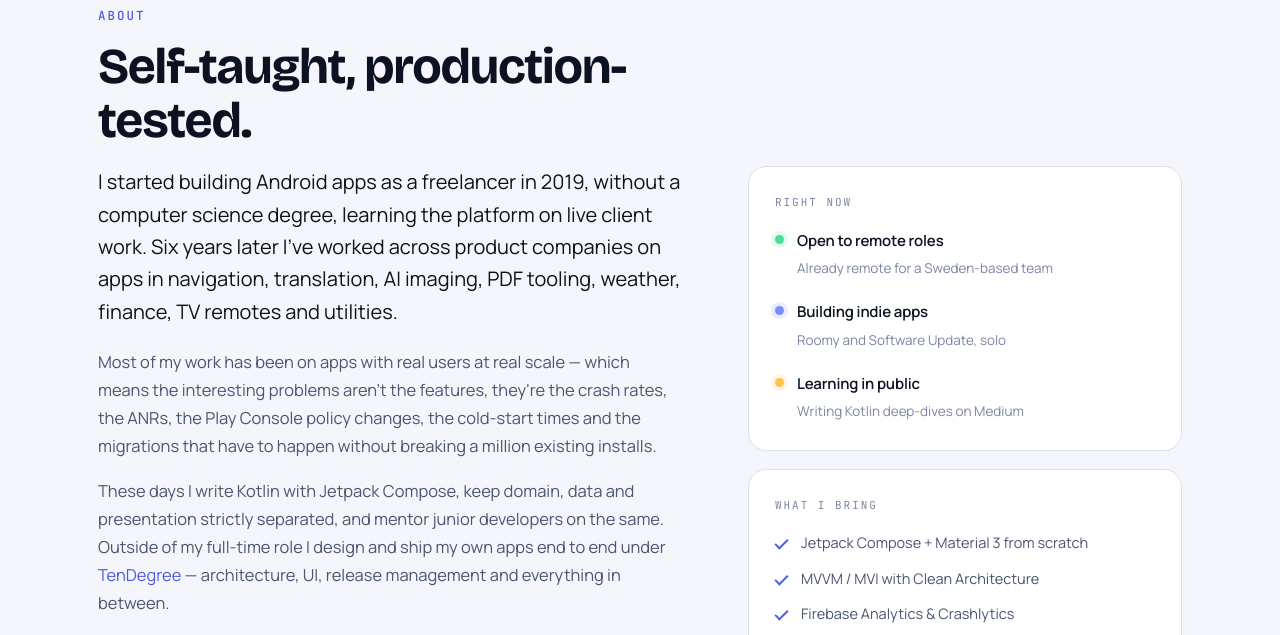
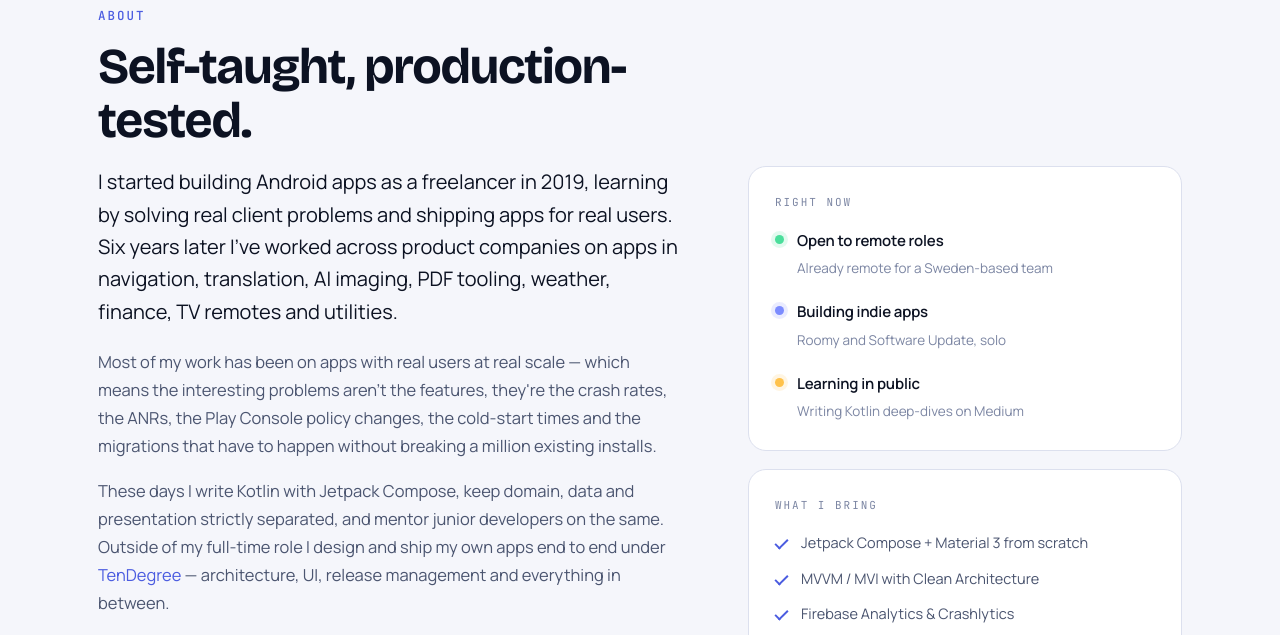
Before and after one commit to thefaisalurrehman/thefaisalurrehman.github.io, a plain HTML site: page index.html in a window 1280 px wide. Shown: the part 1402-2037 px from the top of the page. Drawn offline with nearby package versions, Linux system fonts and the light colour scheme.

Commit message:
Update index.html

```diff
--- a/index.html
+++ b/index.html
@@ -255,8 +255,7 @@
     <div class="about-grid">
       <div class="about-copy reveal">
         <p class="lead">
-          I started building Android apps as a freelancer in 2019, without a computer science
-          degree, learning the platform on live client work. Six years later I've worked across
+          I started building Android apps as a freelancer in 2019, learning by solving real client problems and shipping apps for real users. Six years later I've worked across
           product companies on apps in navigation, translation, AI imaging, PDF tooling, weather,
           finance, TV remotes and utilities.
         </p>
```
